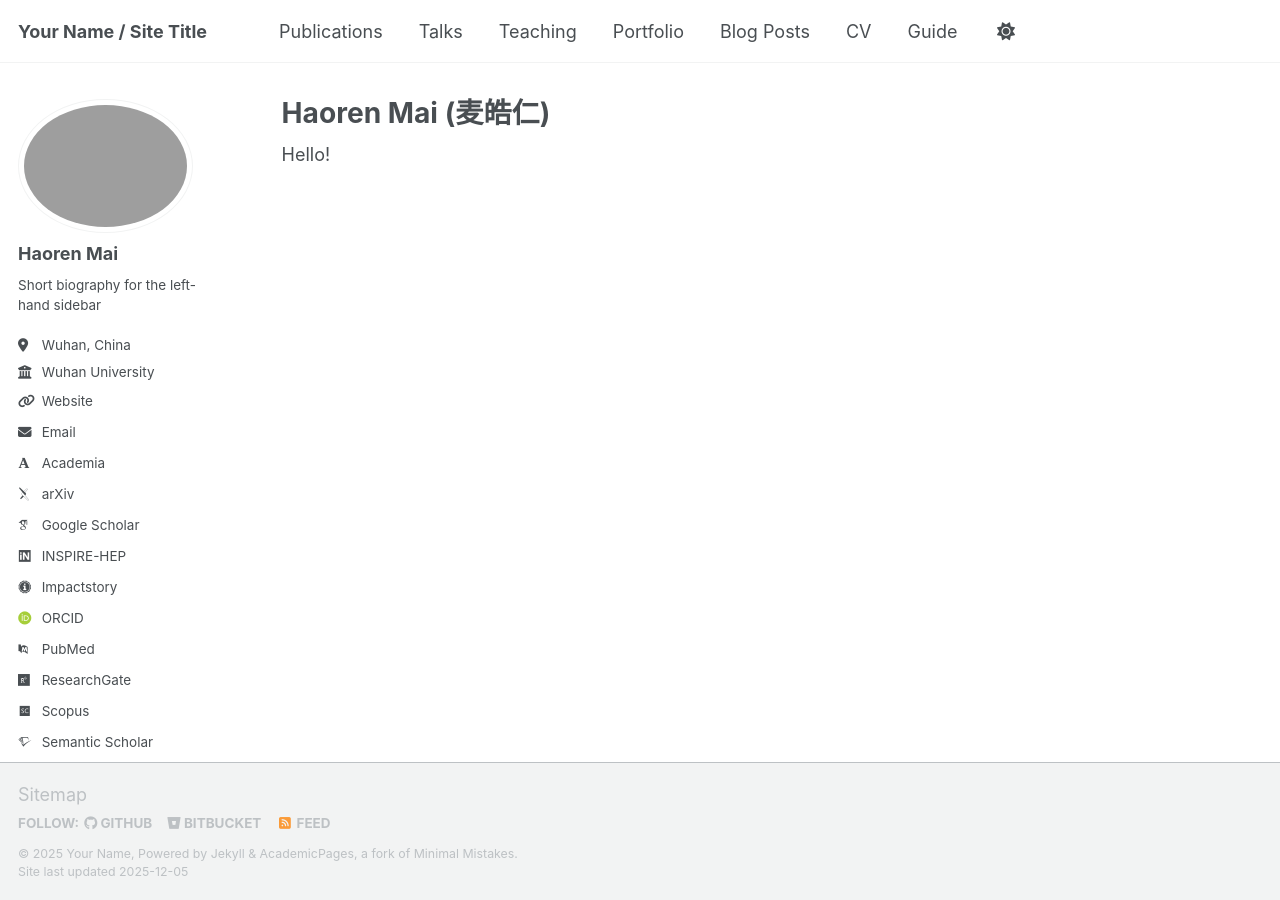
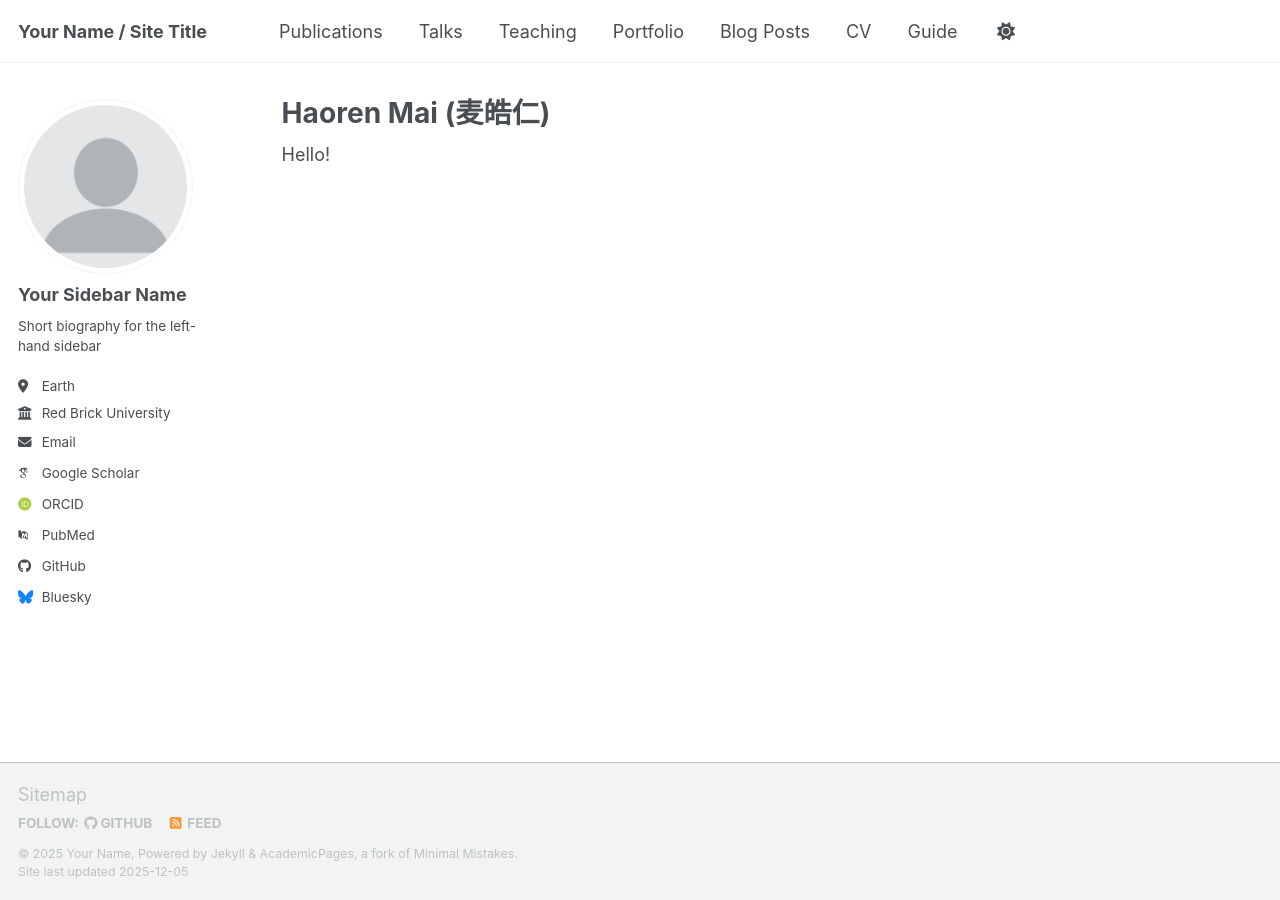
Before and after one commit to haorenmai/haorenmai, a Jekyll site: the page built from index.md, in a window 1280 px wide. Built offline with Jekyll 4.4.1, drawn with Linux system fonts in a browser that asks for light colours; some web fonts are replaced; a script bundle is joined from its source files by our own code; library files that are not in the unit come from our copies; some of the changed lines change nothing that is shown.

Commit message:
_config.yml

```diff
--- a/_config.yml
+++ b/_config.yml
@@ -7,77 +7,82 @@
 # server process.
 
 # Basic Site Settings
-locale: "en-US"
-site_theme: "default" # Currently available options are "default", "air"
-title: "Your Name / Site Title"
-title_separator: "-"
-name: "Your Name"
-description: "Your Name's academic portfolio"
-url: "https://haorenmai.github.io"
-baseurl: "" # the subpath of your site, e.g. "/blog"
-repository: "haorenmai/haorenmai.github.io"
+locale                   : "en-US"
+site_theme               : "default" # Currently available options are "default", "air"
+title                    : "Your Name / Site Title"
+title_separator          : "-"
+name                     : &name "Your Name"
+description              : &description "Your Name's academic portfolio"   # Update this with a general description of your site, this is the default if not overridden by a page
+url                      : https://academicpages.github.io # The base hostname & protocol for your site e.g. "https://[your GitHub username].github.io",
+                                                           # or if you already have some other page hosted on Github then use "https://[your GitHub username].github.io/[Your Repo Name]"
+baseurl                  : "" # the subpath of your site, e.g. "/blog"
+repository               : "academicpages/academicpages.github.io"
 
-# Site Author
+# Site Author - The following control what appear as part of the author content on the side bar.
+#               If a field is blank the icon and link will not appear, otherwise it will be shown.
+#               Additional customization can be done by editing /_includes/author-profile.html
 author:
-  avatar:  # 确认文件存在
-  name: "Haoren Mai"
-  pronouns: ""
-  bio: "Short biography for the left-hand sidebar"
-  location: "Wuhan, China"
-  employer: "Wuhan University"
-  uri: ""
-  email: "houyanmak@whu.edu.cn"
+  # Biographic information
+  avatar           : "profile.png"
+  name             : "Your Sidebar Name"
+  pronouns         : # example: "she/her"
+  bio              : "Short biography for the left-hand sidebar"
+  location         : "Earth"
+  employer         : "Red Brick University"
+  uri              : # URL
+  email            : "none@example.org"
 
   # Academic websites
-  academia: ""
-  arxiv: ""
-  googlescholar: ""
-  inspire-hep: ""
-  impactstory: ""
-  orcid: "https://orcid.org/yourorcidurl"
-  semantic: ""
-  ssrn: ""
-  pubmed: "https://www.ncbi.nlm.nih.gov/pubmed/?term=john+snow"
-  researchgate: ""
-  scopus: ""
-  zotero: ""
+  academia         : # URL
+  arxiv            : # URL - Update with the correct link to your profile
+  googlescholar    : "https://scholar.google.com/citations?user=PS_CX0AAAAAJ"
+  inspire-hep      : # URL
+  impactstory      : # URL
+  orcid            : "https://orcid.org/yourorcidurl"
+  semantic         : # URL
+  ssrn             : # URL
+  pubmed           : "https://www.ncbi.nlm.nih.gov/pubmed/?term=john+snow"
+  researchgate     : # URL
+  scopus           : # URL
+  zotero           : # URL
+
 
   # Repositories and software development
-  bitbucket: ""
-  codepen: ""
-  dribbble: ""
-  github: "academicpages"
-  kaggle: ""
-  stackoverflow: ""
+  bitbucket        : # Username - Update with your username on the site
+  codepen          : # Username
+  dribbble         : # Username
+  github           : "academicpages"
+  kaggle           : # Username
+  stackoverflow    : # User number or user number and name (i.e., use "1" or "1/jeff-atwood")
 
   # Social media
-  artstation: ""
-  bluesky: "bsky.app"
-  facebook: ""
-  flickr: ""
-  foursquare: ""
-  goodreads: ""
-  google_plus: ""
-  keybase: ""
-  instagram: ""
-  lastfm: ""
-  linkedin: ""
-  mastodon: ""
-  medium: ""
-  pinterest: ""
-  soundcloud: ""
-  steam: ""
-  telegram: ""
-  tumblr: ""
-  twitter: "" # 填入实际 Twitter 用户名
-  vine: ""
-  weibo: ""
-  wikipedia: ""
-  xing: ""
-  youtube: ""
-  zhihu: ""
+  artstation       : # Username
+  bluesky          : "bsky.app" # Replace this with you Bluesky username
+  facebook         : # Username
+  flickr           : # Username
+  foursquare       : # Username
+  goodreads        : # Username
+  google_plus      : # Username
+  keybase          : # Username
+  instagram        : # Username
+  lastfm           : # Username
+  linkedin         : # Username
+  mastodon         : # URL
+  medium           : # URL
+  pinterest        : # Username
+  soundcloud       : # Username
+  steam            : # Username
+  telegram         : # URL
+  tumblr           : # Username
+  twitter          : # Username for X / Twitter
+  vine             : # Username
+  weibo            : # Username
+  wikipedia        : # Username
+  xing             : # Username
+  youtube          : # Username
+  zhihu            : # Username
 
-# Publication Category
+# Publication Category - The following the list of publication categories and their headings
 publication_category:
   books:
     title: 'Books'
@@ -87,69 +92,73 @@
     title: 'Conference Papers'
 
 # Site Settings
-teaser: ""
-breadcrumbs: false
-words_per_minute: 160
-future: true
-read_more: "disabled"
-talkmap_link: false
-
+teaser                   :  # filename of teaser fallback teaser image placed in /images/ for social media previews
+breadcrumbs              : false # true, false (default)
+words_per_minute         : 160
+future                   : true
+read_more                : "disabled" # if enabled, adds "Read more" links to excerpts
+talkmap_link             : false      #change to true to add link to talkmap on talks page
 comments:
-  provider: false
+  provider               : # false (default), "disqus", "discourse", "facebook", "google-plus", "staticman", "custom"
   disqus:
-    shortname: ""
+    shortname            :
   discourse:
-    server: ""
+    server               : # https://meta.discourse.org/t/embedding-discourse-comments-via-javascript/31963 , e.g.: meta.discourse.org
   facebook:
-    appid: ""
-    num_posts: 5
-    colorscheme: "light"
+    appid                :
+    num_posts            : # 5 (default)
+    colorscheme          : # "light" (default), "dark"
 staticman:
-  allowedFields: ['name', 'email', 'url', 'message']
-  branch: "gh-pages"
-  commitMessage: "New comment."
-  filename: comment-{@timestamp}
-  format: "yml"
-  moderation: true
-  path: "_data/comments/{options.slug}"
-  requiredFields: ['name', 'email', 'message']
+  allowedFields          : ['name', 'email', 'url', 'message']
+  branch                 : "gh-pages" # "master", "gh-pages"
+  commitMessage          : "New comment."
+  filename               : comment-{@timestamp}
+  format                 : "yml"
+  moderation             : true
+  path                   : "_data/comments/{options.slug}"
+  requiredFields         : ['name', 'email', 'message']
   transforms:
-    email: "md5"
+    email                : "md5"
   generatedFields:
     date:
-      type: "date"
+      type               : "date"
       options:
-        format: "iso8601"
+        format           : "iso8601" # "iso8601" (default), "timestamp-seconds", "timestamp-milliseconds"
+atom_feed:
+  hide                   : false     # change to true to hide the RSS feed in the footer
+  path                   : # blank (default) uses feed.xml
 
-atom_feed:
-  hide: false
-  path: ""
 
-# SEO
-google_site_verification: ""
-bing_site_verification: ""
-alexa_site_verification: ""
-yandex_site_verification: ""
+# SEO Related
+google_site_verification :
+bing_site_verification   :
+alexa_site_verification  :
+yandex_site_verification :
+
 
 # Social Sharing
 twitter:
-  username: ""
+  username               : &twitter
 facebook:
-  username: ""
-  app_id: ""
-  publisher: ""
-og_image: ""
-og_description: ""
+  username               :
+  app_id                 :
+  publisher              :
+og_image                 :  # Social media default site image
+og_description           :  # Social media default site image description
+# For specifying social profiles
+# - https://developers.google.com/structured-data/customize/social-profiles
 social:
-  type: "Person"
-  name: ""
-  links: []
+  type                   : # Person or Organization (defaults to Person)
+  name                   : # If the user or organization name differs from the site's name
+  links: # An array of links to social media profiles
+
 
 # Analytics
 analytics:
-  provider: false
+  provider               :  "false" # false (default), "google", "google-universal", "google-analytics-4", "custom"
   google:
-    tracking_id: ""
+    tracking_id          :
+
 
 # Reading Files
 include:
@@ -189,12 +198,14 @@
 encoding: "utf-8"
 markdown_ext: "markdown,mkdown,mkdn,mkd,md"
 
+
 # Conversion
 markdown: kramdown
 highlighter: rouge
 lsi: false
 excerpt_separator: "\n\n"
 incremental: false
+
 
 # Markdown Processing
 kramdown:
@@ -207,7 +218,8 @@
   smart_quotes: lsquo,rsquo,ldquo,rdquo
   enable_coderay: false
 
-# Collections
+
+# These settings control the types of collections used by the template
 collections:
   teaching:
     output: true
@@ -222,8 +234,10 @@
     output: true
     permalink: /:collection/:path/
 
-# Defaults
+
+# These settings control how pages and collections are included in the site
 defaults:
+  # _posts
   - scope:
       path: ""
       type: posts
@@ -234,12 +248,14 @@
       comments: true
       share: true
       related: true
+  # _pages
   - scope:
       path: ""
       type: pages
     values:
       layout: single
       author_profile: true
+  # _teaching
   - scope:
       path: ""
       type: teaching
@@ -248,6 +264,7 @@
       author_profile: true
       share: true
       comments: true
+  # _publications
   - scope:
       path: ""
       type: publications
@@ -256,6 +273,7 @@
       author_profile: true
       share: true
       comments: true
+  # _portfolio
   - scope:
       path: ""
       type: portfolio
@@ -263,7 +281,8 @@
       layout: single
       author_profile: true
       share: true
-      comments: true
+      comment: true
+  # _talks
   - scope:
       path: ""
       type: talks
@@ -272,14 +291,19 @@
       author_profile: true
       share: true
 
+
 # Sass/SCSS
 sass:
   sass_dir: _sass
-  style: compressed
+  style: compressed # https://sass-lang.com/documentation/file.SASS_REFERENCE.html#output_style
+
 
 # Outputting
 permalink: /:categories/:title/
-timezone: Etc/UTC
+# paginate: 5 # amount of posts to show
+# paginate_path: /page:num/
+timezone: Etc/UTC # https://en.wikipedia.org/wiki/List_of_tz_database_time_zones
+
 
 # Plugins
 plugins:
@@ -299,15 +323,38 @@
   - jekyll-redirect-from
   - jemoji
 
+
 # Archives
+#  Type
+#  - GitHub Pages compatible archive pages built with Liquid ~> type: liquid (default)
+#  - Jekyll Archives plugin archive pages ~> type: jekyll-archives
+#  Path (examples)
+#  - Archive page should exist at path when using Liquid method or you can
+#    expect broken links (especially with breadcrumbs enabled)
+#  - <base_path>/tags/my-awesome-tag/index.html ~> path: /tags/
+#  - <base_path/categories/my-awesome-category/index.html ~> path: /categories/
+#  - <base_path/my-awesome-category/index.html ~> path: /
 category_archive:
   type: liquid
   path: /categories/
 tag_archive:
   type: liquid
   path: /tags/
+# https://github.com/jekyll/jekyll-archives
+# jekyll-archives:
+#   enabled:
+#     - categories
+#     - tags
+#   layouts:
+#     category: archive-taxonomy
+#     tag: archive-taxonomy
+#   permalinks:
+#     category: /categories/:name/
+#     tag: /tags/:name/
+
 
 # HTML Compression
+# - https://jch.penibelst.de/
 compress_html:
   clippings: all
   ignore:
```
